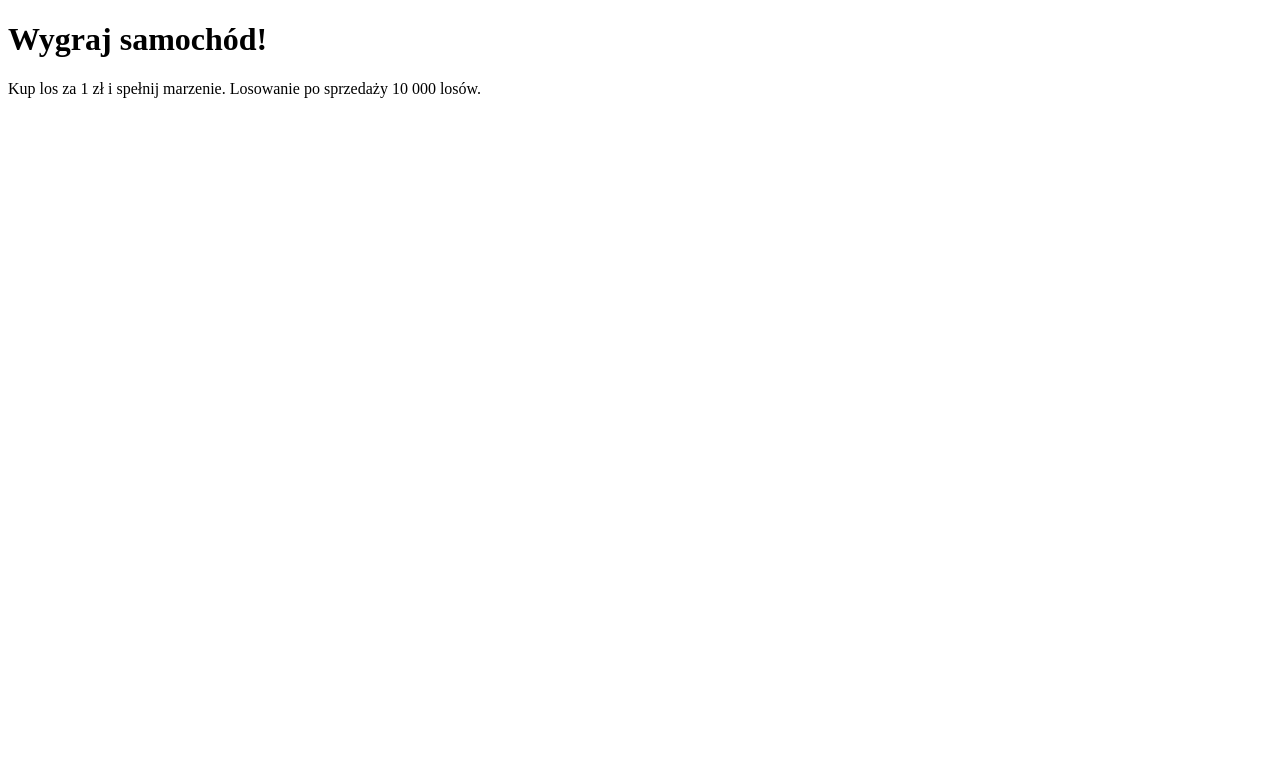
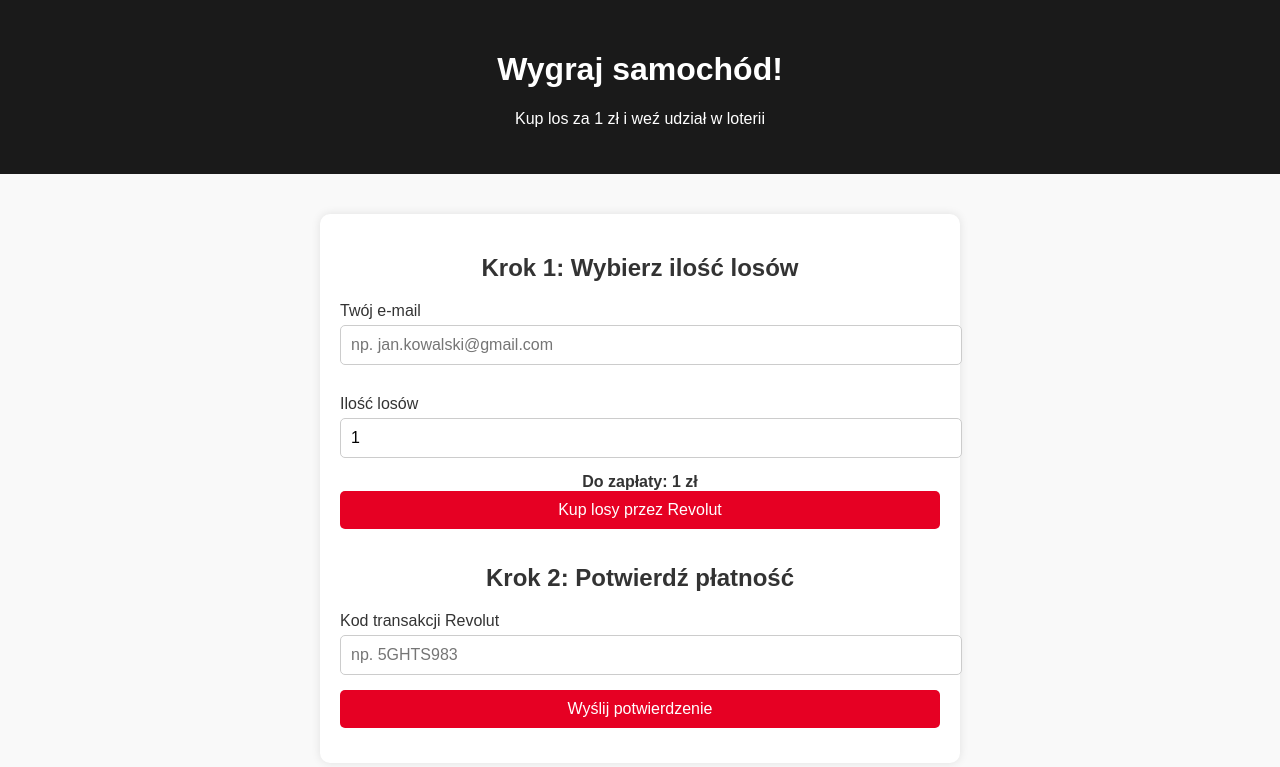
Before and after one commit to ronaldo2878/Loteria-auto, a plain HTML site: page index.html in a window 1280 px wide. Drawn offline with Linux system fonts and the light colour scheme.

Commit message:
Update index.html

```diff
--- a/index.html
+++ b/index.html
@@ -1,11 +1,111 @@
-<!DOCTYPE html>
-<html lang="pl">
+<!DOCTYPE html><html lang="pl">
 <head>
   <meta charset="UTF-8">
+  <meta name="viewport" content="width=device-width, initial-scale=1.0">
   <title>Wygraj Auto!</title>
+  <style>
+    body {
+      font-family: Arial, sans-serif;
+      background: #f9f9f9;
+      margin: 0;
+      padding: 0;
+      color: #333;
+    }
+    header {
+      background: #1a1a1a;
+      color: white;
+      padding: 30px;
+      text-align: center;
+    }
+    main {
+      max-width: 600px;
+      margin: 40px auto;
+      padding: 20px;
+      background: white;
+      border-radius: 10px;
+      box-shadow: 0 0 10px rgba(0,0,0,0.1);
+    }
+    h1, h2 {
+      text-align: center;
+    }
+    label {
+      display: block;
+      margin: 15px 0 5px;
+    }
+    input, select, button {
+      width: 100%;
+      padding: 10px;
+      margin-bottom: 15px;
+      border-radius: 5px;
+      border: 1px solid #ccc;
+      font-size: 16px;
+    }
+    button {
+      background: #e60023;
+      color: white;
+      border: none;
+      cursor: pointer;
+    }
+    button:hover {
+      background: #c1001d;
+    }
+    .result {
+      font-weight: bold;
+      text-align: center;
+    }
+  </style>
 </head>
 <body>
-  <h1>Wygraj samochód!</h1>
-  <p>Kup los za 1 zł i spełnij marzenie. Losowanie po sprzedaży 10 000 losów.</p>
-</body>
+  <header>
+    <h1>Wygraj samochód!</h1>
+    <p>Kup los za 1 zł i weź udział w loterii</p>
+  </header>  <main>
+    <h2>Krok 1: Wybierz ilość losów</h2>
+    <label for="email">Twój e-mail</label>
+    <input type="email" id="email" placeholder="np. jan.kowalski@gmail.com" required><label for="quantity">Ilość losów</label>
+<input type="number" id="quantity" min="1" value="1">
+
+<div class="result">
+  Do zapłaty: <span id="total">1</span> zł
+</div>
+
+<button onclick="goToPayment()">Kup losy przez Revolut</button>
+
+<h2>Krok 2: Potwierdź płatność</h2>
+<label for="transaction">Kod transakcji Revolut</label>
+<input type="text" id="transaction" placeholder="np. 5GHTS983">
+
+<button onclick="confirmPayment()">Wyślij potwierdzenie</button>
+
+  </main>  <script>
+    const quantityInput = document.getElementById('quantity');
+    const totalDisplay = document.getElementById('total');
+
+    quantityInput.addEventListener('input', () => {
+      const value = parseInt(quantityInput.value) || 1;
+      totalDisplay.textContent = value;
+    });
+
+    function goToPayment() {
+      const qty = parseInt(document.getElementById('quantity').value);
+      const email = document.getElementById('email').value;
+      if (!email || qty < 1) {
+        alert("Wprowadź poprawny e-mail i ilość losów.");
+        return;
+      }
+      const amount = qty;
+      const revolutLink = `https://revolut.me/s96krystian/${amount}pln`;
+      window.open(revolutLink, '_blank');
+    }
+
+    function confirmPayment() {
+      const email = document.getElementById('email').value;
+      const transaction = document.getElementById('transaction').value;
+      if (!email || !transaction) {
+        alert("Wprowadź e-mail oraz kod transakcji.");
+        return;
+      }
+      alert(`Dziękujemy! Twój zakup został zapisany.\nE-mail: ${email}\nTransakcja: ${transaction}`);
+    }
+  </script></body>
 </html>
```
